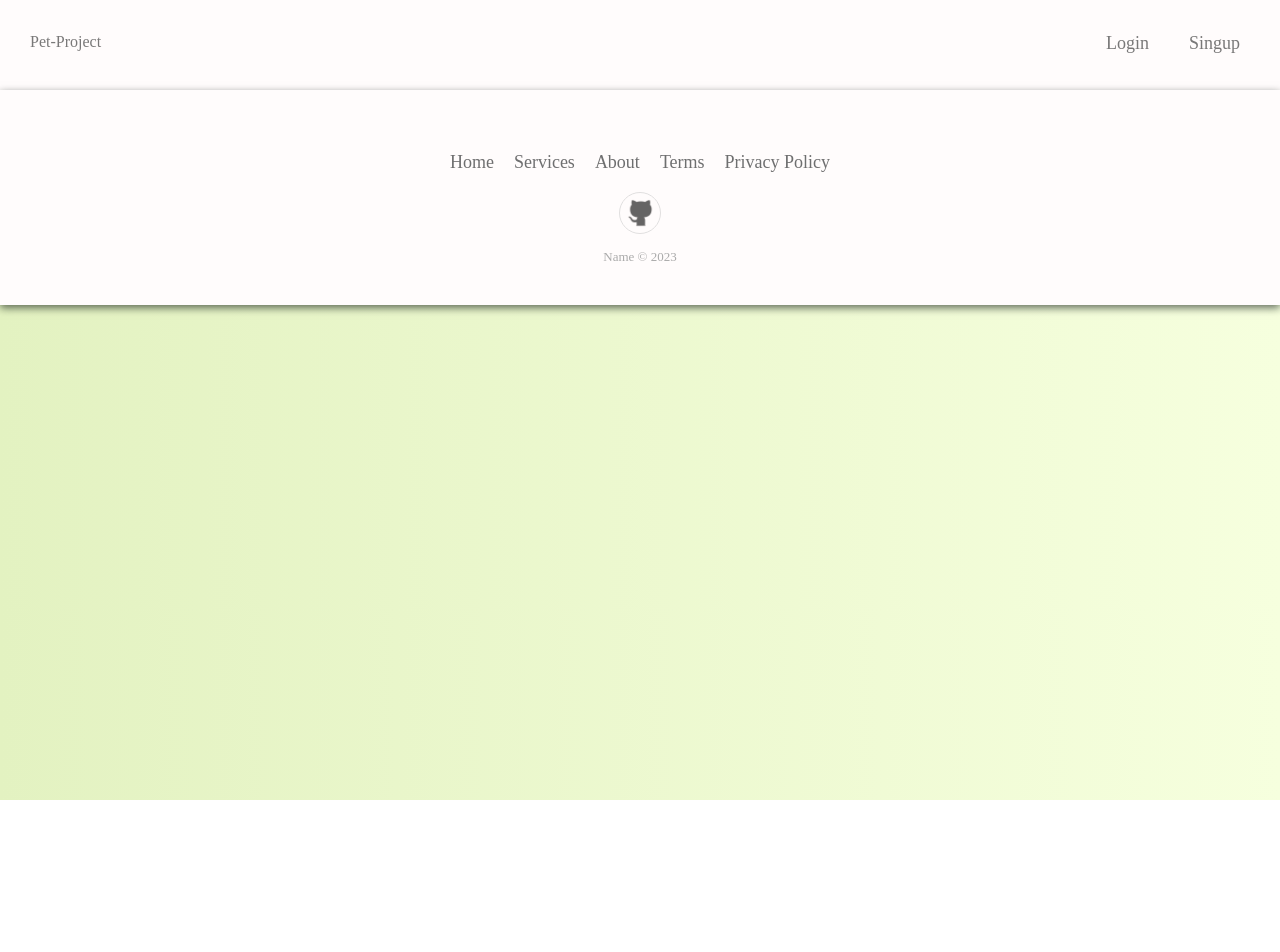
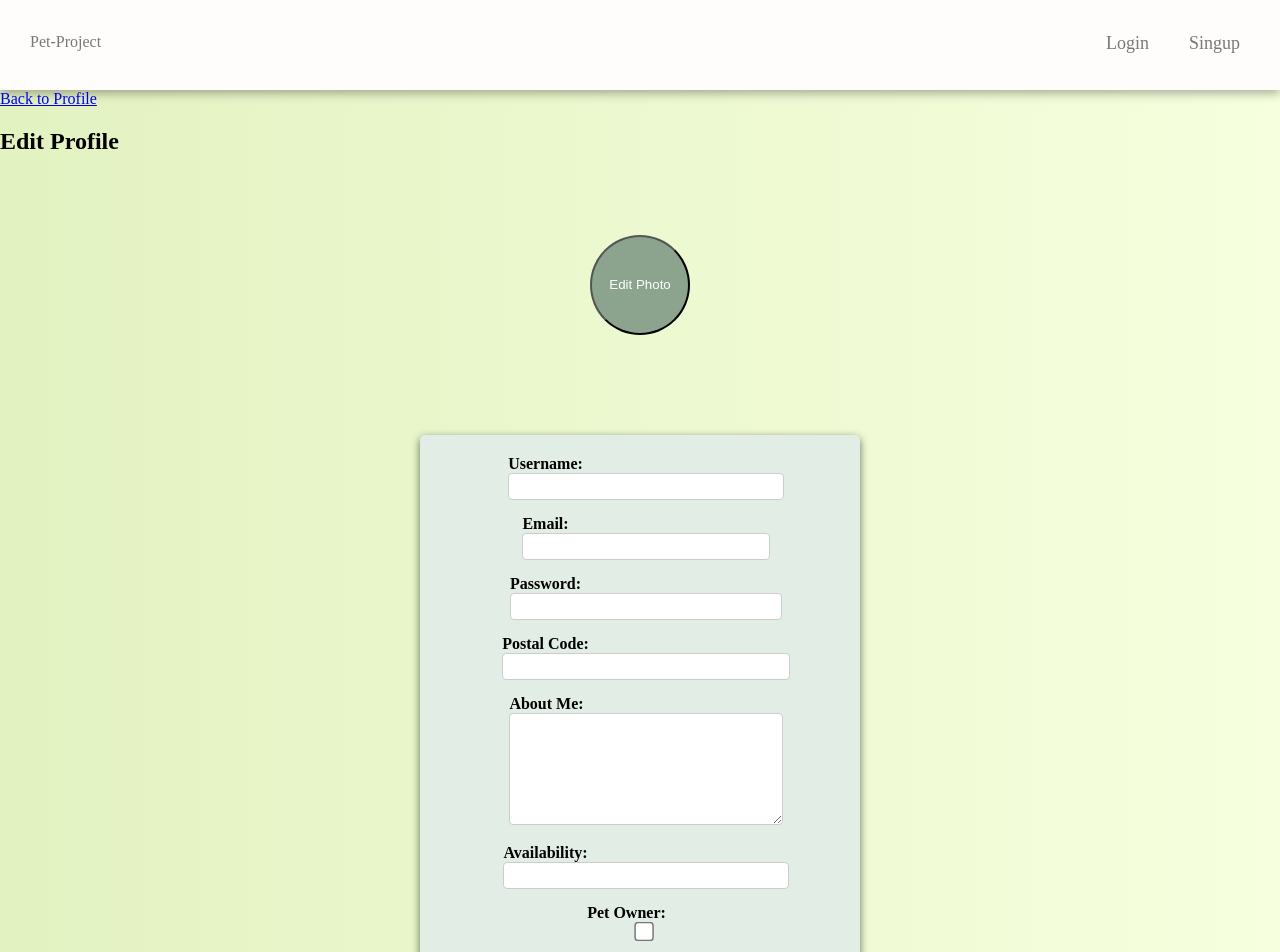
Before and after one commit to natko22/pet-project-frontend, a React (Create React App) app: page /edit/1 in a window 1280 px wide. Shown: the top 952 px of the page. Before the commit the page ends 800 px from the top, so only its background shows below. Built offline with nearby package versions, Linux system fonts and the light colour scheme; no server answers.

Commit message:
add edit profile

```diff
--- a/src/App.js
+++ b/src/App.js
@@ -9,19 +9,18 @@ import Navbar from "./components/Navbar";
 import Footer from "./components/Footer";
 import EditProfile from "./components/EditProfile";
 
-
 function App() {
   return (
     <div className="App">
-          <Navbar/>
+      <Navbar />
       <Routes>
         <Route path="/" element={<HomePage />} />
         <Route path="/signup" element={<SignupPage />} />
         <Route path="/login" element={<LoginPage />} />
         <Route path="/profile/:userId" element={<ProfilePage />} />
-        <Route path="/edit" element={<EditProfile />} />
+        <Route path="/edit/:userId" element={<EditProfile />} />
       </Routes>
-      <Footer/>
+      <Footer />
     </div>
   );
 }
--- a/src/components/EditProfile.jsx
+++ b/src/components/EditProfile.jsx
@@ -1,5 +1,8 @@
-import React, { useState } from "react";
+import React, { useContext, useState, useEffect } from "react";
 import { Link } from "react-router-dom";
+import axios from "axios";
+import { AuthContext } from "../context/auth.context";
+import { useParams } from "react-router-dom";
 
 const EditProfile = () => {
   const [username, setUsername] = useState("");
@@ -7,8 +10,37 @@ const EditProfile = () => {
   const [password, setPassword] = useState("");
   const [postalCode, setPostalCode] = useState("");
   const [aboutMe, setAboutMe] = useState("");
+  const [availability, setAvailability] = useState("");
   const [isPetOwner, setIsPetOwner] = useState(false);
   const [isSitter, setIsSitter] = useState(false);
+
+  const { user } = useContext(AuthContext);
+  const { userId } = useParams();
+
+  const [userProfile, setUserProfile] = useState(null);
+  const [loading, setLoading] = useState(true);
+
+  useEffect(() => {
+    const fetchUserProfile = async () => {
+      try {
+        const response = await axios.get(
+          `http://localhost:5005/auth/edit/${userId}`
+        );
+
+        setUserProfile(response.data);
+        setLoading(false);
+      } catch (error) {
+        console.error("Error fetching user profile:", error);
+        setLoading(false);
+      }
+    };
+
+    fetchUserProfile();
+  }, []);
+
+  if (loading) {
+    return <div>Loading...</div>;
+  }
 
   const handleUsernameChange = (e) => {
     setUsername(e.target.value);
@@ -30,6 +62,10 @@ const EditProfile = () => {
     setAboutMe(e.target.value);
   };
 
+  const handleAvailabilityChange = (e) => {
+    setAvailability(e.target.value);
+  };
+
   const handlePetOwnerChange = (e) => {
     setIsPetOwner(e.target.checked);
   };
@@ -38,14 +74,40 @@ const EditProfile = () => {
     setIsSitter(e.target.checked);
   };
 
-  const handleSubmit = (e) => {
+  const handleSubmit = async (e) => {
     e.preventDefault();
+
+    const updatedProfile = {
+      username,
+      email,
+      password,
+      postalCode,
+      aboutMe,
+      availability,
+      isPetOwner,
+      isSitter,
+    };
+
+    try {
+      // Make a POST request to save the updated profile
+      const response = await axios.put(
+        `http://localhost:5005/auth/edit/${userId}`,
+        updatedProfile,
+        {
+          headers: {
+            Authorization: `Bearer ${user.storedToken}`,
+          },
+        }
+      );
+      console.log("Profile updated successfully:", response.data);
+    } catch (error) {
+      console.error("Error updating profile:", error);
+    }
   };
-  console.log(handleSubmit);
 
   return (
     <div>
-      <Link to="/profile">Back to Profile</Link>
+      <Link to={`/profile/${userId}`}>Back to Profile</Link>
 
       <h2>Edit Profile</h2>
 
@@ -55,12 +117,12 @@ const EditProfile = () => {
           Username:
           <input type="text" value={username} onChange={handleUsernameChange} />
         </label>
-        <br />
+
         <label>
           Email:
           <input type="email" value={email} onChange={handleEmailChange} />
         </label>
-        <br />
+
         <label>
           Password:
           <input
@@ -69,7 +131,7 @@ const EditProfile = () => {
             onChange={handlePasswordChange}
           />
         </label>
-        <br />
+
         <label>
           Postal Code:
           <input
@@ -78,14 +140,18 @@ const EditProfile = () => {
             onChange={handlePostalCodeChange}
           />
         </label>
-        <br />
+
         <label>
           About Me:
           <textarea value={aboutMe} onChange={handleAboutMeChange} />
         </label>
         <label>
           Availability:
-          <input />
+          <input
+            type="text"
+            value={availability}
+            onChange={handleAvailabilityChange}
+          />
         </label>
         <label>
           Pet Owner:
@@ -96,7 +162,7 @@ const EditProfile = () => {
             className="edit-form-checkbox"
           />
         </label>
-        <br />
+
         <label>
           Sitter:
           <input
@@ -106,7 +172,7 @@ const EditProfile = () => {
             className="edit-form-checkbox"
           />
         </label>
-        <br />
+
         <button type="submit">Save</button>
       </form>
     </div>
--- a/src/context/auth.context.jsx
+++ b/src/context/auth.context.jsx
@@ -19,7 +19,7 @@ function AuthProviderWrapper(props) {
   const authenticateUser = () => {
     // Get the stored token from the localStorage
     const storedToken = localStorage.getItem("authToken");
-    console.log(storeToken, "token");
+    console.log(storedToken, "token");
     // If the token exists in the localStorage
     if (storedToken) {
       // We must send the JWT token in the request's "Authorization" Headers
@@ -33,7 +33,7 @@ function AuthProviderWrapper(props) {
           // Update state variables
           setIsLoggedIn(true);
           setIsLoading(false);
-          setUser(user);
+          setUser({ ...user, storedToken });
         })
         .catch((error) => {
           // If the server sends an error response (invalid token) ❌
--- a/src/pages/ProfilePage.jsx
+++ b/src/pages/ProfilePage.jsx
@@ -7,6 +7,7 @@ import imgPlaceholder from "../assets/placeholder.png";
 import { useParams } from "react-router-dom";
 import heart from "../assets/heart.png";
 import ReviewBox from "../components/ReviewBox";
+
 function ProfilePage() {
   const { userId } = useParams();
   const { user } = useContext(AuthContext);
@@ -67,7 +68,7 @@ function ProfilePage() {
         );
         console.log("fetched data", data);
         setCurrentUser(data);
-        setReviews(data.reviews)
+        setReviews(data.reviews);
       } catch (err) {
         console.log("fetch user data error", err);
       }
@@ -95,13 +96,20 @@ function ProfilePage() {
           setFavorite(!favorite);
         }}
       />
-      {userId === user._id && <Link to="/edit">Edit Profile</Link>}
+      {userId === user._id && <Link to={`/edit/${userId}`}>Edit Profile</Link>}
       <div className="aboutme-box">
         <h2>About me</h2>
-        {!currentUser.description?<p>This user prefers mystery over biography, thus the description is on a permanent coffee break!</p>:user.description}
+        {!currentUser.description ? (
+          <p>
+            This user prefers mystery over biography, thus the description is on
+            a permanent coffee break!
+          </p>
+        ) : (
+          user.description
+        )}
       </div>
       <div>
-        <ReviewBox reviews={currentUser.reviews}/>
+        <ReviewBox reviews={currentUser.reviews} />
       </div>
       <div>
         <h2>My pets</h2>
```
Also changed, not shown: src/pages/LoginPage.jsx (+8 -5 lines), 1 other file (tests, documents, lock files or other folders).
